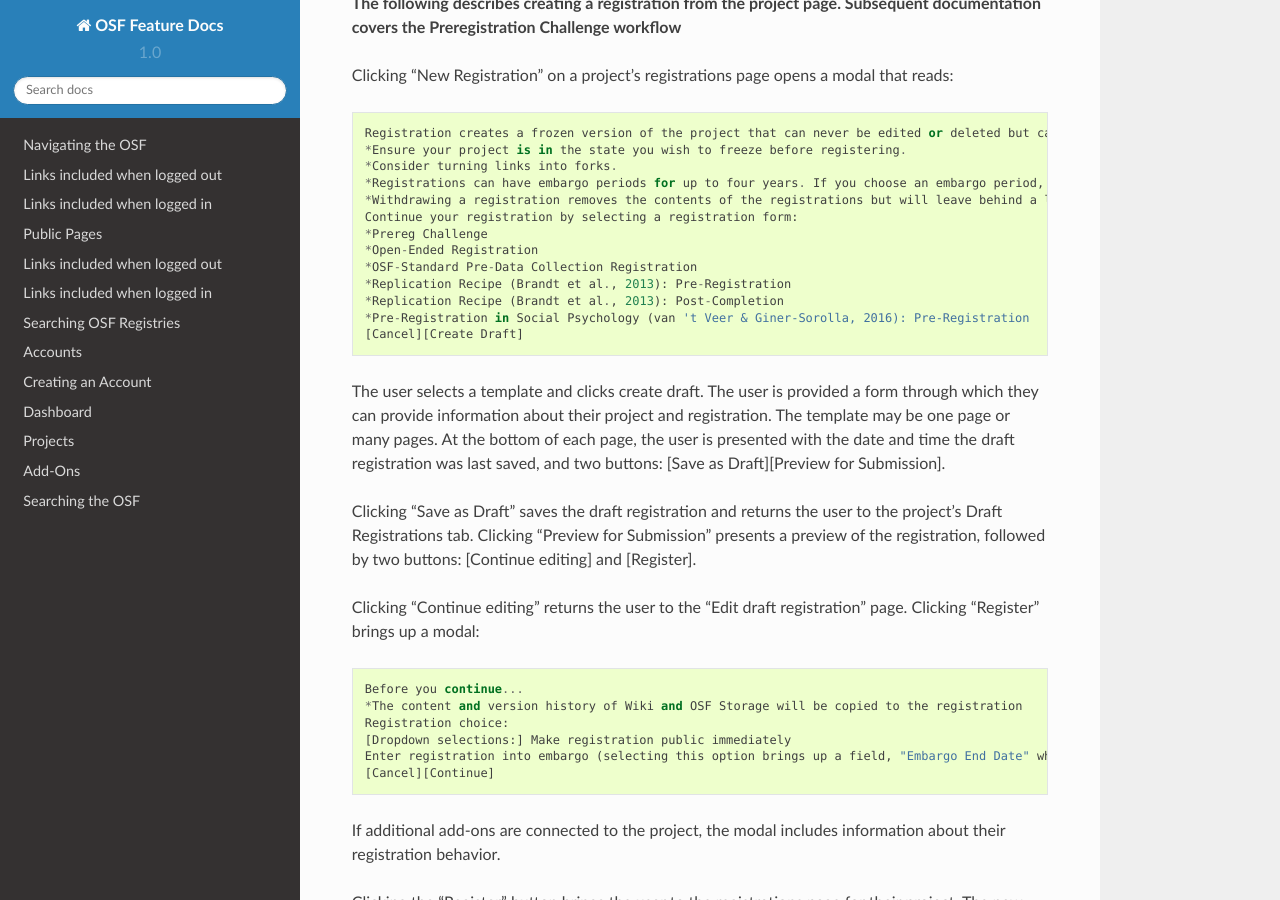
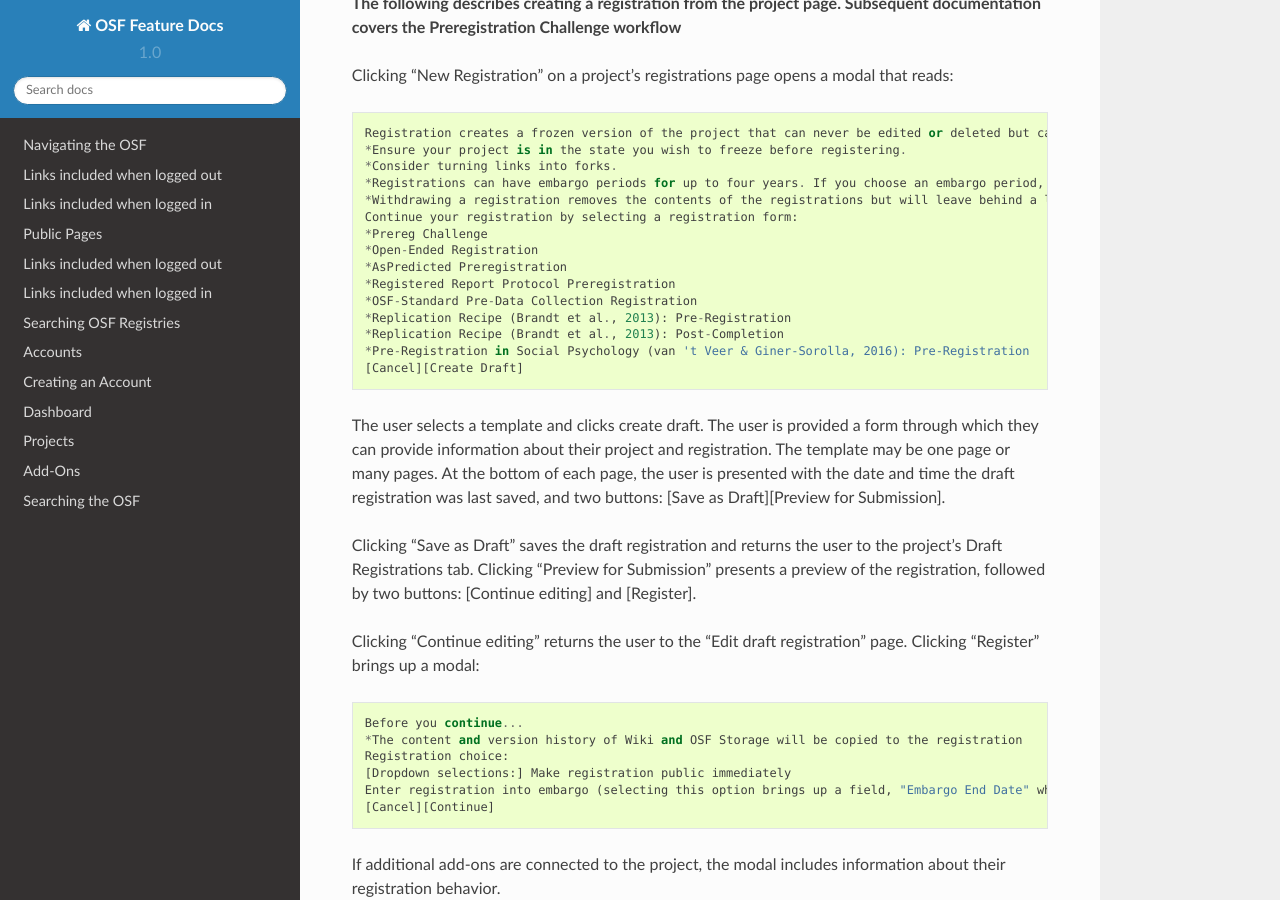
Before and after one commit to CenterForOpenScience/OSFDocs, a Sphinx documentation site: the page built from docs/projects/registrations.rst, in a window 1280 px wide and 900 px high, scrolled down 2147 px. Built offline with Sphinx 7.4.7 and the Read the Docs theme 2.0.0, drawn with Linux system fonts in a browser that asks for light colours.

Commit message:
Added new registered report protocol to the list of forms

```diff
--- a/docs/projects/registrations.rst
+++ b/docs/projects/registrations.rst
@@ -73,6 +73,8 @@
     Continue your registration by selecting a registration form:
     *Prereg Challenge
     *Open-Ended Registration
+    *AsPredicted Preregistration
+    *Registered Report Protocol Preregistration
     *OSF-Standard Pre-Data Collection Registration
     *Replication Recipe (Brandt et al., 2013): Pre-Registration
     *Replication Recipe (Brandt et al., 2013): Post-Completion
```
